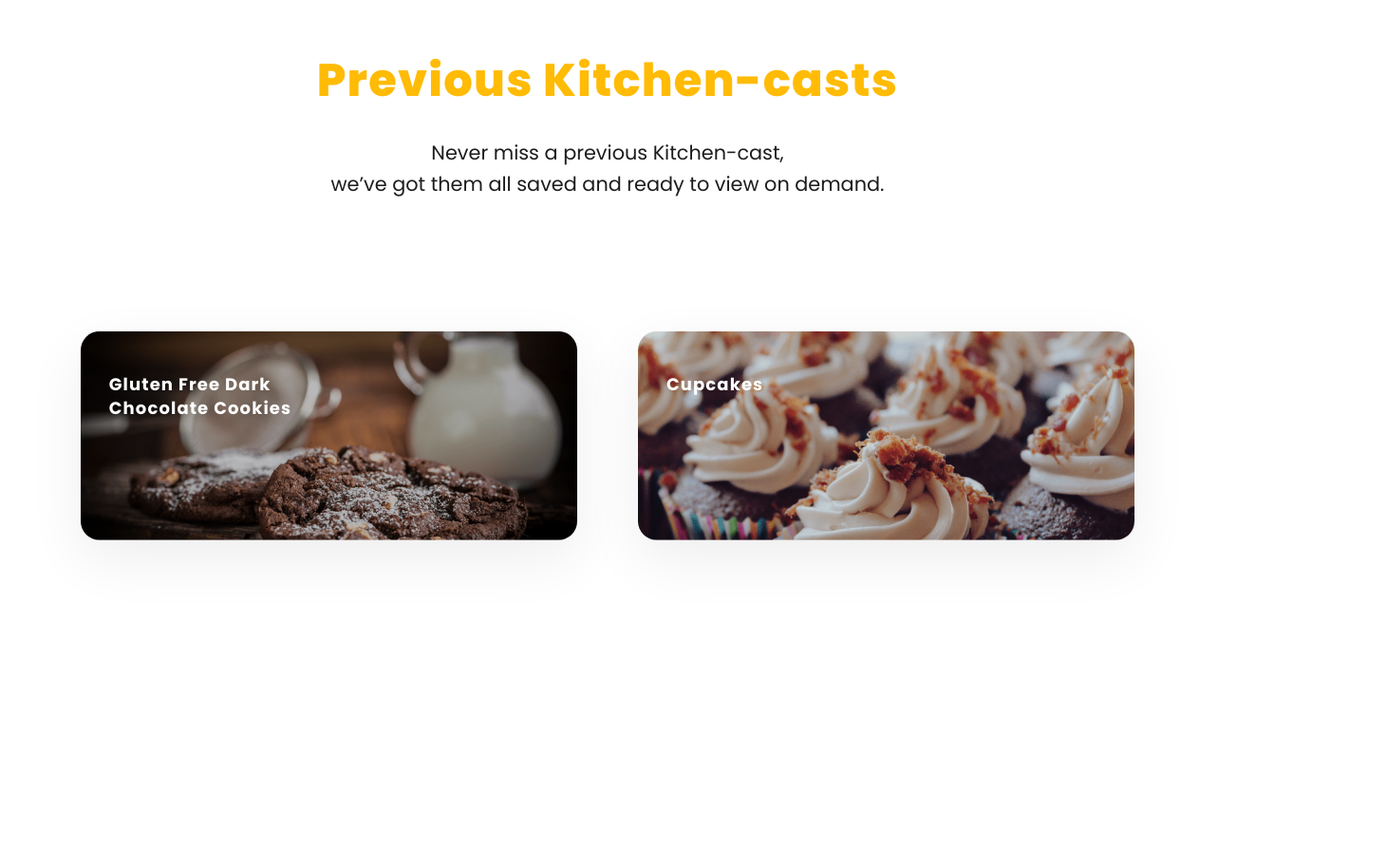
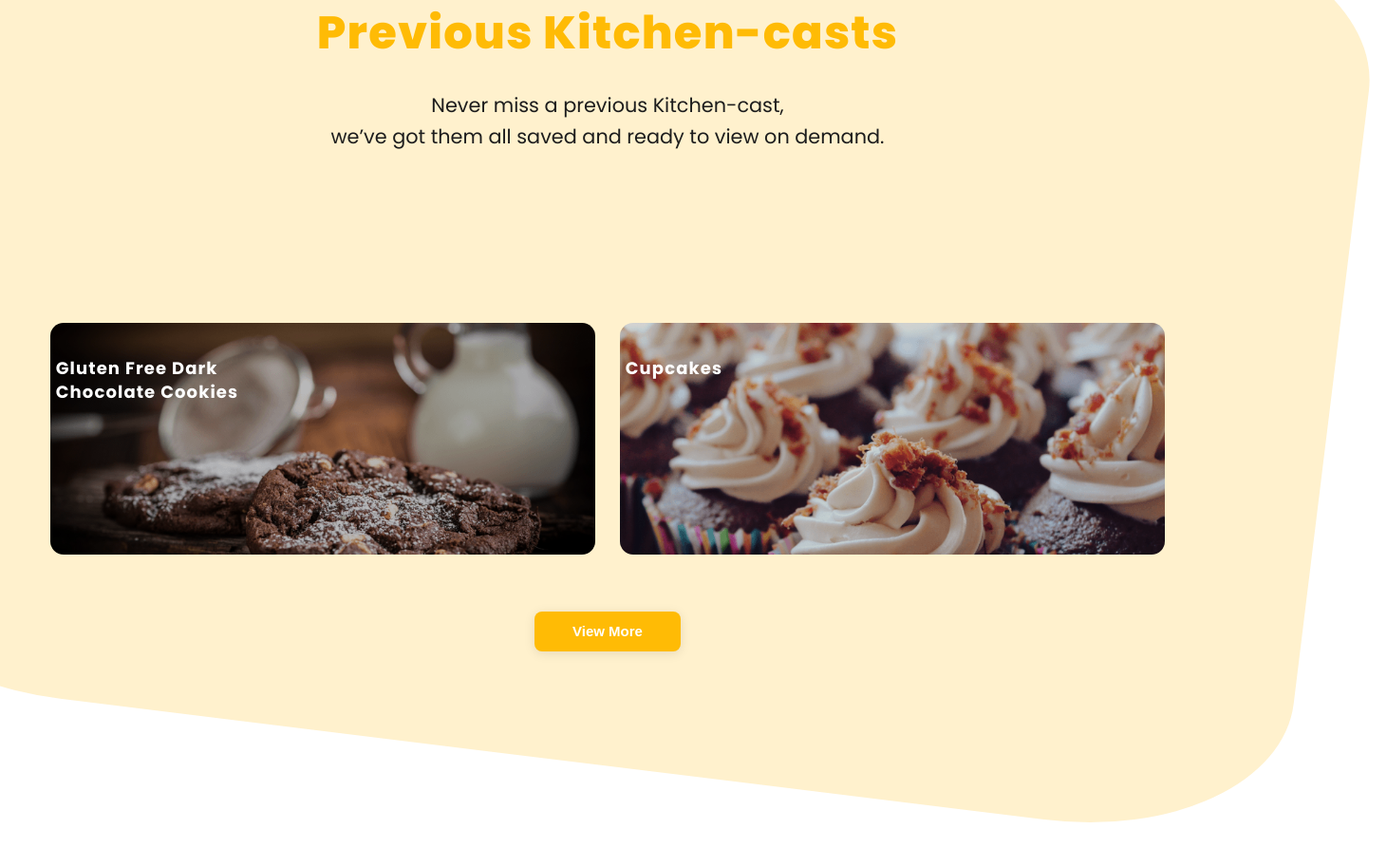
Before and after one commit to sixfourthreetwo/thegranary, a plain HTML site: page index.html in a window 1280 px wide. Shown: the part 1888-2781 px from the top of the page at 95% size, 1461 px wide, since content can reach past the window. Before the commit the page ends 2660 px from the top, so only its background shows below. Drawn offline with nearby package versions, Linux system fonts and the light colour scheme.

Commit message:
Updates to homepage

```diff
--- a/index.html
+++ b/index.html
@@ -187,9 +187,10 @@
 </section>
 
 <section>
-	<div class="container buffer-sm">
+	<div class="container">
+		<div class="previous-background"></div>
 		<div class="row">
-			<div class="col-12">
+			<div class="col-12 push-sm">
 				<h1 class="orange text-center">
 					Previous Kitchen-casts
 				</h1>
@@ -199,20 +200,37 @@
 			</div>
 		</div>
 		<div class="row">
-			<div class="col-12">
-				<div class="cards">
-					<div class="card kc-1">
-						<h4 class="white">Gluten Free Dark <br>Chocolate Cookies</h4>
-					</div>
-					<div class="card kc-2">
-						<h4 class="white">Cupcakes</h4>
-					</div>
+			<div class="col-6">
+				<div class="box kc-1">
+					<h4 class="white previous-title">Gluten Free Dark <br>Chocolate Cookies</h4>
 				</div>
 			</div>
+			<div class="col-6">
+				<div class="box kc-2">
+					<h4 class="white previous-title">Cupcakes</h4>
+				</div>
+			</div>
+		</div>
+		<div class="row">
+			<div class="col-3"></div>
+			<div class="col-6 center">
+				<button class="button white">View More</button>
+			</div>
+			<div class="col-3"></div>
 		</div>
 	</div>
 </section>
 
+<footer>
+	<div class="container">
+		<div class="row">
+			<div class="col-12">
+				a
+			</div>
+		</div>
+	</div>
+</footer>
+
 </body>
 
 </html>
--- a/scss/_custom.scss
+++ b/scss/_custom.scss
@@ -111,21 +111,14 @@ a:hover {
   height: 100%;
 }
 
-.previous-card {
-  @include card;
-  height: 200px;
-  border-radius: 14px;
-  box-shadow: 0 0 0 0 rgba(0, 0, 0, 0.07);
-}
-
-.kc-1{
+.kc-1 {
   background-image: url("../img/cookies.png");
   background-repeat: no-repeat;
   background-size: cover;
   background-position: center;
 }
 
-.kc-2{
+.kc-2 {
   background-image: url("../img/cupcakes.png");
   background-repeat: no-repeat;
   background-size: cover;
@@ -143,6 +136,79 @@ a:hover {
   box-sizing: border-box;
   margin: 1rem 2em;
   height: 220px;
+  -webkit-transition: .3s;
+  transition: .5s ease-in-out;
+  border-radius: 14px;
+  box-shadow: 0 0 0 0 rgba(0, 0, 0, 0.07);
+  cursor: pointer;
+  padding: 1px 24px;
+}
+
+.card:hover {
+  transform: translateY(2px);
+  -webkit-transition: .3s;
+  transition: .3s ease-in;
+}
+
+.previous-background {
+  border-radius: 16%;
+  width: 120%;
+  height: 110%;
+  background: $orange;
+  position: absolute;
+  z-index: -2;
+  transform: rotate(7deg);
+  opacity: 0.2;
+}
+
+.push-sm {
+  margin-top: 50px;
+}
+
+.box {
+  background-color: #f4f4f4;
+  padding: 12px 6px;
+  height: 220px;
+  -webkit-transition: .3s;
+  transition: .5s ease-in-out;
+  border-radius: 14px;
+  box-shadow: 0 0 0 0 rgba(0, 0, 0, 0.07);
+  cursor: pointer;
+}
+
+.box:hover {
+  transform: translateY(-4px);
+  -webkit-transition: .3s;
+  transition: .5s ease-in;
+  box-shadow: 0 20px 60px 0 rgba(0, 0, 0, 0.07);
+}
+
+.button {
+  background-color: $orange;
+  border-radius: 8px;
+  display: inline-block;
+  cursor: pointer;
+  font-size: 15px;
+  font-weight: 700;
+  padding: 12px 40px;
+  text-decoration: none;
+  border: none;
+   transition: .3s ease-in;
+  box-shadow: 0 2px 12px 0 rgba(0, 0, 0, 0.10);
+}
+
+.button:hover {
+   transition: .3s ease-in;
+  box-shadow: 0 2px 12px 0 rgba(0, 0, 0, 0.20);
+}
+
+.button:active {
+  position: relative;
+  top: 2px;
+}
+
+button:focus {
+  outline: 0;
 }
 
 @media screen and (max-width: 47.9375em) {
```
Also changed, not shown: css/main.css, 1 other file. Lines whose indentation alone changed are shown as unchanged.
